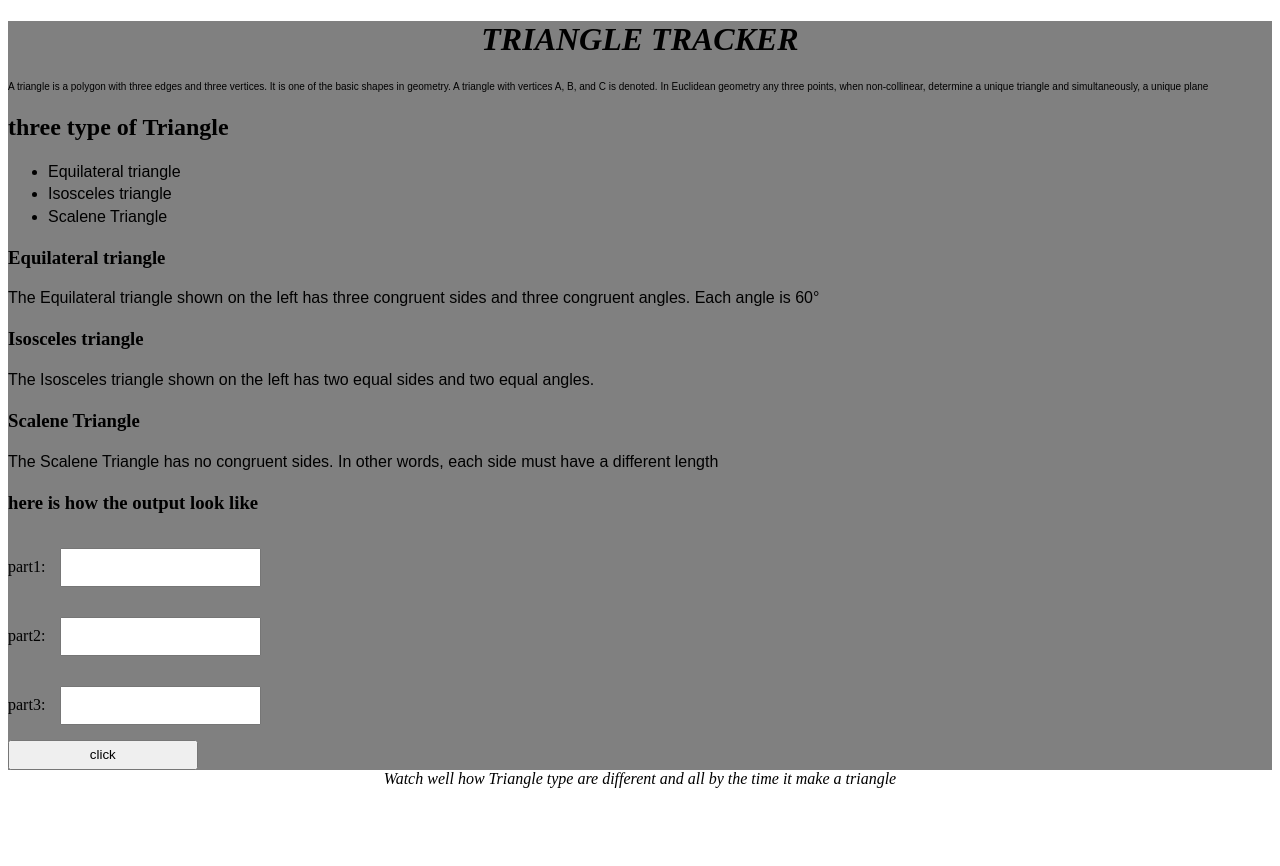
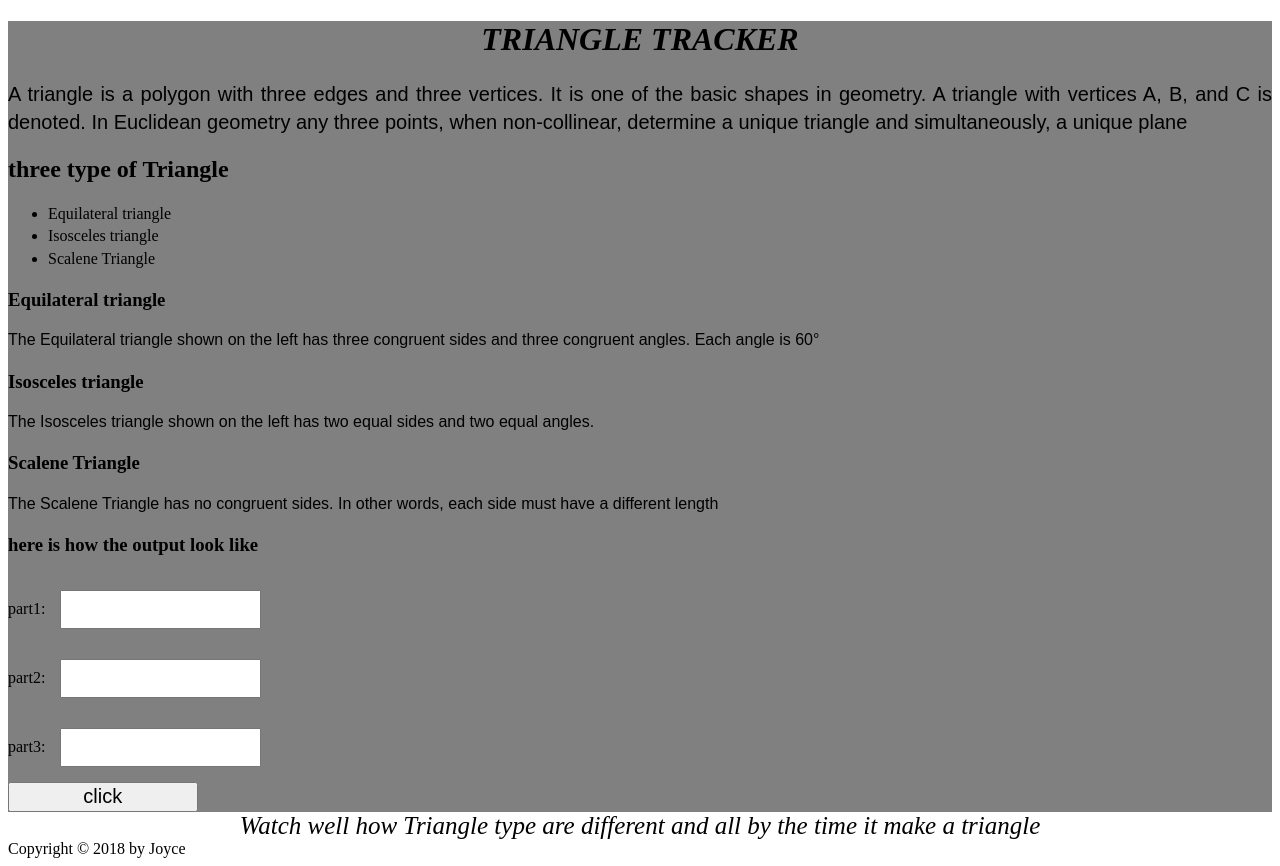
Before and after one commit to joycewamaboyi/Triangle, a plain HTML site: page index.html in a window 1280 px wide. Before the commit the page ends 800 px from the top, so only its background shows below. Drawn offline with Linux system fonts and the light colour scheme.

Commit message:
adding copyright

```diff
--- a/index.css
+++ b/index.css
@@ -20,10 +20,11 @@ main{
 
     height: 30px;
     width: 15%;
+    font-size: 20px;
 }
 #name{
 text-align: justify;
-    font-size: 10px;
+    font-size: 20px;
     flex-direction: column;
     color: black;
     font-style: normal;
@@ -39,8 +40,9 @@ text-align: justify;
     font-style: normal
 }
 ul,li{
+
     font-style: italic;
-    font-family: "Arial";
+    font-family: 'Times New Roman', Times, serif;
     letter-spacing: 0em;
     line-height: 1.4em;
     text-transform: none;
@@ -53,7 +55,7 @@ footer{
     text-align: center;
     text-emphasis: none;
     font-style: italic;
-
+    font-size: 25px;
 }
 p{
     font-style: italic;
--- a/index.html
+++ b/index.html
@@ -39,6 +39,7 @@
      </div>
      </main>
      <footer>Watch well how Triangle type are different and all by the time it make a triangle</footer>
+         Copyright &copy; 2018 by Joyce
 </body>
 </html>
 
```
